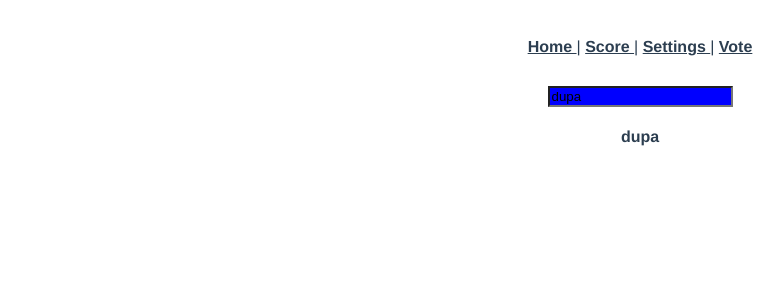
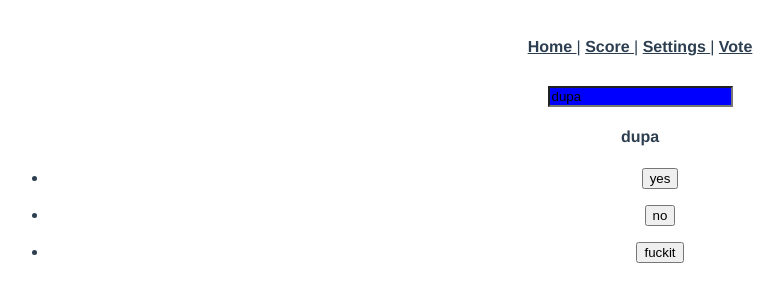
Before and after one commit to jakubwilkowski/vue-workshops, a Vue app in the folder workshop/: page /vote in a window 1280 px wide. Shown: the top 302 px of the page, without its empty margins (0-783 px from the left). Built offline with nearby package versions, Linux system fonts and the light colour scheme.

Commit message:
[#3.2] Add VoteOptions component which provides available vote options in context-slot (iterates over them).

```diff
--- a/workshop/src/components/BaseComponents/BaseButton.vue
+++ b/workshop/src/components/BaseComponents/BaseButton.vue
@@ -4,7 +4,6 @@
     @click="clickAction"
   >
     <slot>
-      {{ displayText }}
     </slot>
   </button>
 </template>
@@ -13,10 +12,6 @@
 export default {
   name: 'BaseButton',
   props: {
-    displayText: {
-      type: String,
-      required: true
-    },
     isLoading: {
       type: Boolean,
       required: false,
--- /dev/null
+++ b/workshop/src/components/VoteOptions.vue
@@ -0,0 +1,36 @@
+<template>
+  <div>
+    <ul
+      v-for="option in voteOptions"
+      :key="option"
+    >
+      <li>
+        <BaseButton>{{ option }}</BaseButton>
+      </li>
+    </ul>
+  </div>
+</template>
+
+<script>
+import BaseButton from '@/components/BaseComponents/BaseButton.vue'
+
+export default {
+  name: 'VoteOptions',
+  components: {
+    BaseButton
+  },
+  data () {
+    return {
+      voteOptions: {
+        optA: 'yes',
+        optB: 'no',
+        optC: 'fuckit'
+      }
+    }
+  }
+}
+</script>
+
+<style scoped>
+
+</style>
--- a/workshop/src/views/Vote.vue
+++ b/workshop/src/views/Vote.vue
@@ -6,11 +6,13 @@
     >
     </BaseInput>
     <h4>{{ inputValue }}</h4>
+    <VoteOptions></VoteOptions>
   </div>
 </template>
 
 <script>
 import BaseInput from '@/components/BaseComponents/BaseInput.vue'
+import VoteOptions from '@/components/VoteOptions.vue'
 
 export default {
   name: 'Vote',
@@ -20,7 +22,8 @@ export default {
     }
   },
   components: {
-    BaseInput
+    BaseInput,
+    VoteOptions,
   }
 }
 </script>
```
